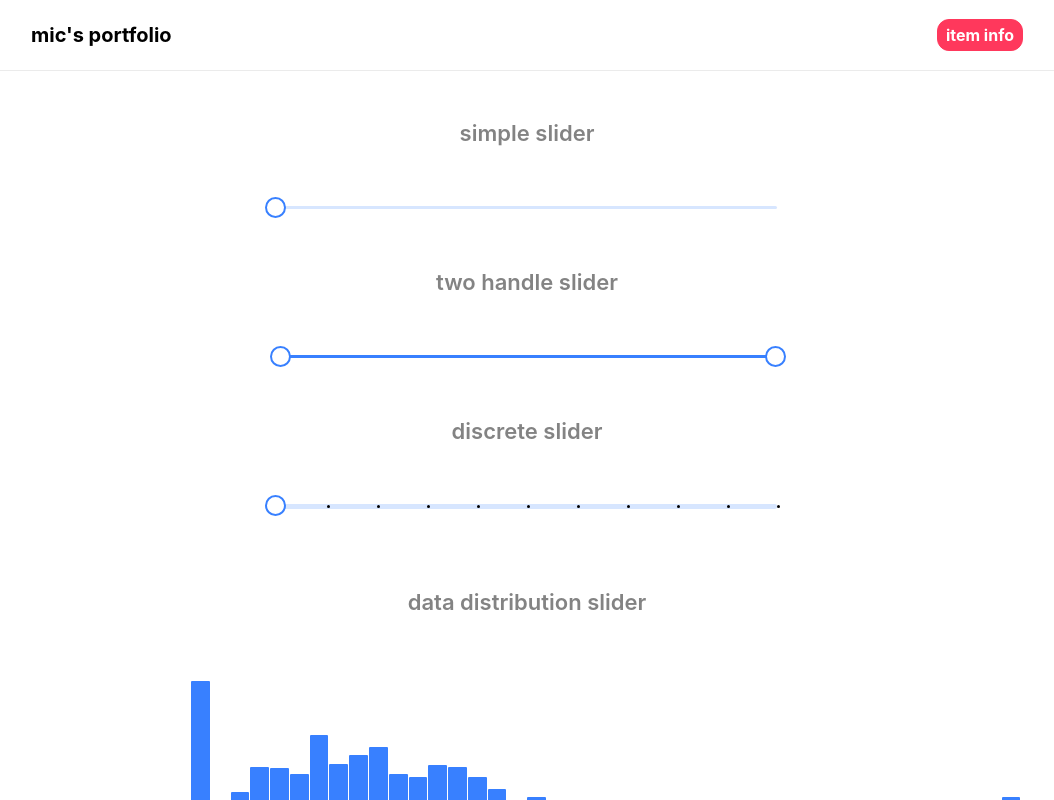
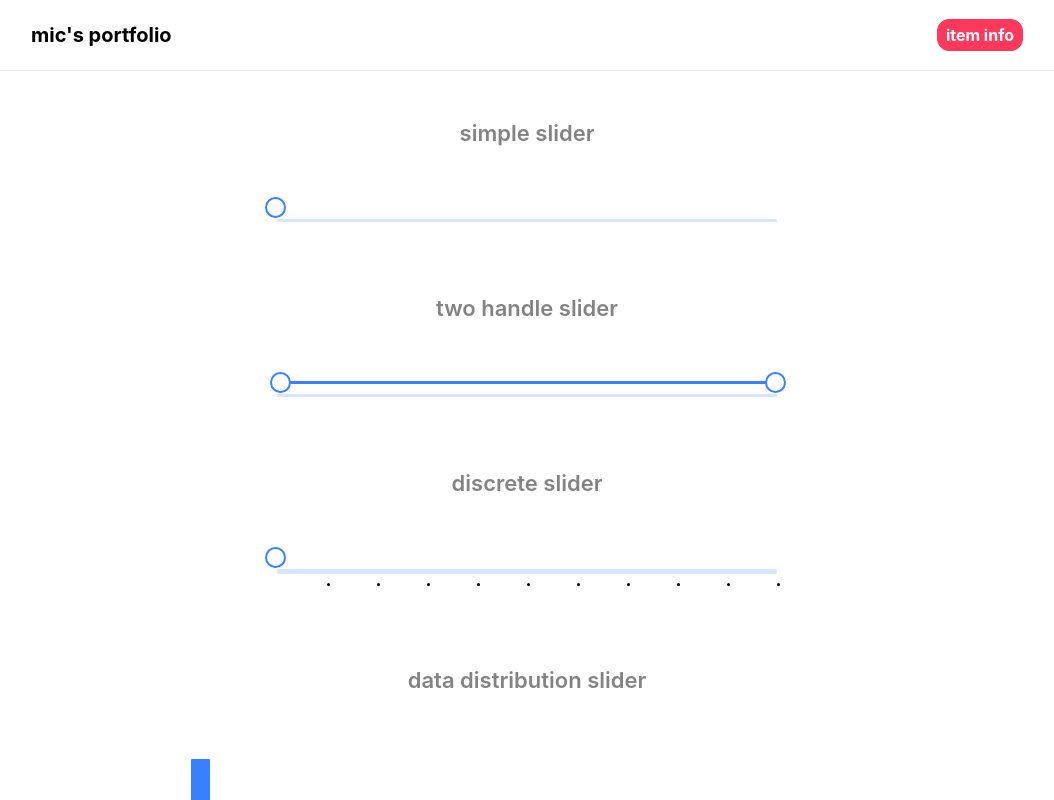
Before and after one commit to mhumphri/shop-app, a React (Create React App) app: page /rangeSlider in a window 1280 px wide. Shown: the top 800 px of the page, without its empty margins (113-1167 px from the left). Built offline with nearby package versions, Linux system fonts and the light colour scheme.

Commit message:
Merge branch 'main' of https://github.com/mhumphri/micsportfolio into main

```diff
--- a/src/rangeSlider/css/rangeSlider.css
+++ b/src/rangeSlider/css/rangeSlider.css
@@ -88,6 +88,7 @@
 .rangeslider-jn7 {
   position: relative;
   overflow: visible;
+  padding: 13px 0px;
 }
 
 /* COMPONENT - discreteSlider.js */
```
